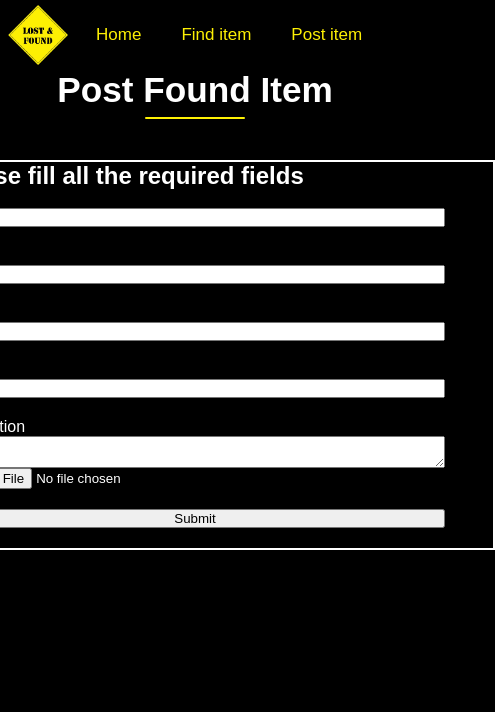
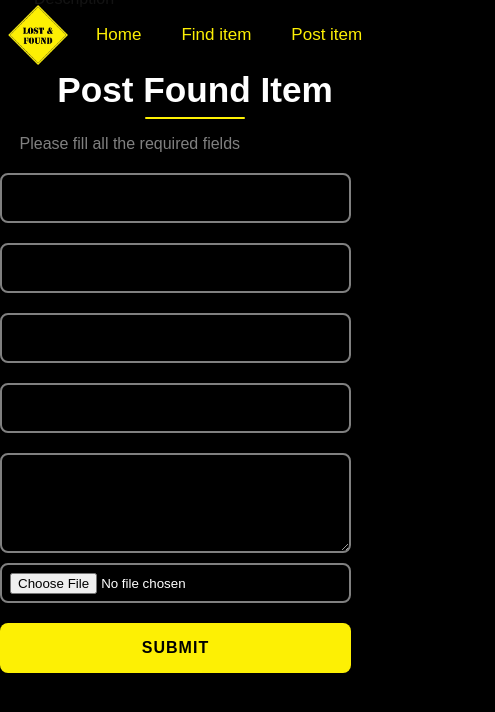
Before and after one commit to arjuncvinod/Lost-And-Found, a React (Create React App) app: page /post in a window 390 px wide. Shown: the top 712 px of the page, 495 px wide, since content can reach past the window. Built offline with nearby package versions, Linux system fonts and the light colour scheme.

Commit message:
media query added

```diff
--- a/src/App.css
+++ b/src/App.css
@@ -183,9 +183,8 @@ line-height: 1.5;
 }
 .form-container{
     width:600px;
+    border: 2px solid white;
     padding: 20px;
-    border: 2px solid white;
-    padding: 0 5%;
     /* height: 40vw; */
     /* background-color: red; */
     color: white;
@@ -193,18 +192,114 @@ line-height: 1.5;
     justify-content: center;
     flex-direction: column;
     align-items: center;
+    border-radius: 16px;
 }
 .form-container h2{
     text-align: start;
     width: 500px;
-    font-size: 1.5rem;
+    font-size: 1.2rem;
+    font-weight: 500;
+    margin-bottom: 20px;
+    color: gray;
 }
 form{
     width: 500px;
     display: flex;
     flex-direction: column;
 }
-
+.input-container{
+position: relative;
+width: 500px;
+}
 form input{
     margin-bottom: 20px;
+    height: 40px;
+    border-radius: 8px;
+    border: 2px solid gray;
+    outline: none;
+    width: 500px;
+    background-color: black;
+    color: white;
+    padding: 0 10px;
+    transition: .15s;
 }
+form textarea{
+    height: 60px;
+    width: 500px;
+    border-radius: 8px;
+    margin-bottom: 10px;
+    border: 2px solid gray;
+    outline: none;
+    background-color: black;
+    color: white;
+    padding: 5px 10px;
+}
+form label{
+    position: absolute;
+    color:gray;
+    top: -10px;
+    left: 15px;
+    background-color: black;
+    padding: 0 4px;
+}
+form input[type=submit]{
+    background-color: var(--yellow);
+    font-size: 1rem;
+    font-weight: 600;
+    border: var(--yellow);
+    text-transform: uppercase;
+    letter-spacing: 1px;
+    color: black;
+    cursor: pointer;
+}
+form input[type=file]{
+    height: 40px;
+    padding: 8px;
+
+}
+form input:focus, form textarea:focus{
+    border: 2px solid var(--yellow);
+}
+.input-container label:hover{
+    color: var(--yellow);
+}
+form input[type="submit"]:hover{
+    background-color: #e4d913;
+}
+@media only screen and (max-width: 750px) {
+    .lfh1{
+        margin-bottom: 25px;
+    }
+    form{
+        width: 100vw;
+    }
+  .form-container{
+    align-items: center;
+    width:100vw;
+    padding: 0;
+    border: none;
+  }
+  .form-container h2{
+    width: 90vw;
+    font-size: 1rem;
+  }
+  .input-container{
+    width: 100vw;
+    display: flex;
+    justify-content: center;
+  }
+  form input{
+    width: 90vw;
+    height: 50px;
+  }
+  form label{
+    left: 30px;
+  }
+  form textarea{
+    width: 90vw;
+    height: 100px;
+  }
+  form input[type=file]{
+    width: 90vw;
+  }
+}
```
